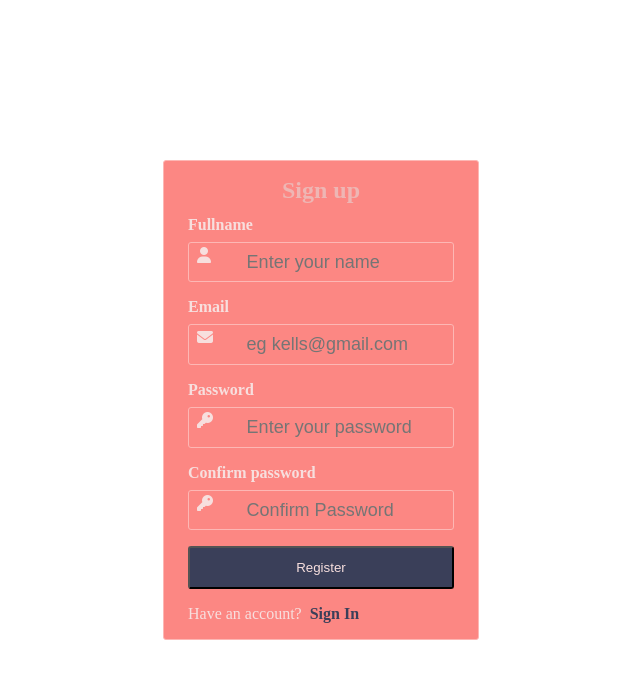
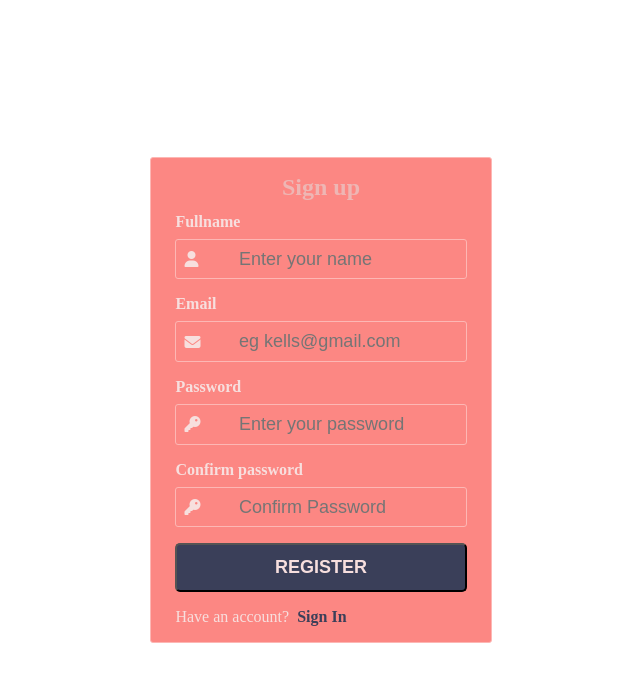
Before and after one commit to fvlly/Task-manager-app-, a web app: file src/login.html in a window 1280 px wide. Shown: the top 682 px of the page, without its empty margins (319-959 px from the left). Run offline with its HTML, style and script files only (its server is not run), Linux system fonts and the light colour scheme; some libraries are stand-ins or nearby versions.

Commit message:
positioned icons perfectly

```diff
--- a/public/css/signup.css
+++ b/public/css/signup.css
@@ -1,15 +1,16 @@
-
-*,*::before, *::after {
+*,
+*::before,
+*::after {
   margin: 0;
   padding: 0;
   box-sizing: border-box;
 }
 
-:root{
+:root {
   --primaryColor-300: hsl(2, 95%, 85%);
   --primaryColor-500: hsl(2, 95%, 75%);
-    --secondaryColor-300:hsl(2, 63%, 92%);
-    --secondaryColor-500:hsl(2, 63%, 82%);
+  --secondaryColor-300: hsl(2, 63%, 92%);
+  --secondaryColor-500: hsl(2, 63%, 82%);
 }
 
 body {
@@ -31,11 +32,11 @@ input {
 a {
   text-decoration: none;
   padding: 0.5em 0.25em;
-   color:  hsl(232, 21%, 29%)
+  color: hsl(232, 21%, 29%);
 }
 
 .sign-up-container {
-    border: 1px solid var(--primaryColor-300) ;
+  border: 1px solid var(--primaryColor-300);
   border-radius: 3px;
   padding: 1rem 1.5rem;
   background-color: var(--primaryColor-500);
@@ -63,8 +64,13 @@ label {
   justify-content: space-between;
   border: 1px solid var(--primaryColor-300);
   border-radius: 3px;
-    margin: 0.5rem  0;
+  margin: 0.5rem 0;
   padding: 0.25em 0.5em;
+}
+
+.icon-container {
+  display: flex;
+  align-items: center;
 }
 
 .input-container input {
@@ -74,12 +80,14 @@ label {
 .btn {
   display: inline-block;
   width: 100%;
+  font-size: 1.125rem;
+  font-weight: bold;
   padding: 0.75rem 0.5rem;
   outline: none;
   outline: none;
   margin-bottom: 1rem;
-    border-radius: 3px;
-    background-color:  hsl(232, 21%, 29%);
+  border-radius: 5px;
+  background-color: hsl(232, 21%, 29%);
   color: var(--secondaryColor-300);
 }
 
--- a/src/login.html
+++ b/src/login.html
@@ -7,51 +7,59 @@
     <title>SignUp</title>
 
     <!-- font awesome kit -->
-<script src="https://kit.fontawesome.com/c6eadd0fb1.js" crossorigin="anonymous" ></script>
+    <script
+      src="https://kit.fontawesome.com/c6eadd0fb1.js"
+      crossorigin="anonymous"
+    ></script>
     <!-- custom singup css -->
-    <link rel="stylesheet" href="../public/css/signup.css">
+    <link rel="stylesheet" href="../public/css/signup.css" />
   </head>
   <body>
-
-
     <div class="sign-up-container">
       <header><h1>Sign up</h1></header>
       <form action="/" method="post">
-
         <div class="form-item-container">
           <label for="fullName">Fullname</label>
           <div class="input-container">
-                <i class="fa-solid fa-user"></i>
+            <div class="icon-container"><i class="fa-solid fa-user"></i></div>
 
-                <input type="text" id="fullName" placeholder="Enter your name">
+            <input type="text" id="fullName" placeholder="Enter your name" />
           </div>
         </div>
         <div class="form-item-container">
           <label for="fullName">Email</label>
           <div class="input-container">
+            <div class="icon-container">
               <i class="fa-solid fa-envelope"></i>
-                <input type="text" id="fullName" placeholder="eg kells@gmail.com">
+            </div>
+
+            <input type="text" id="fullName" placeholder="eg kells@gmail.com" />
           </div>
         </div>
         <div class="form-item-container">
-                <label for="fullName">  Password</label>
+          <label for="fullName"> Password</label>
           <div class="input-container">
-                <i class="fa-solid fa-key"></i>
-                <input type="text" id="fullName" placeholder="Enter your password">
+            <div class="icon-container"><i class="fa-solid fa-key"></i></div>
+
+            <input
+              type="text"
+              id="fullName"
+              placeholder="Enter your password"
+            />
           </div>
         </div>
         <div class="form-item-container">
           <label for="fullName">Confirm password</label>
           <div class="input-container">
-                <i class="fa-solid fa-key"></i>
-                <input type="text" id="fullName" placeholder="Confirm Password">
+            <div class="icon-container"><i class="fa-solid fa-key"></i></div>
+
+            <input type="text" id="fullName" placeholder="Confirm Password" />
           </div>
         </div>
 
-            <button type="submit" class="btn sign-up">Register</button>
+        <button type="submit" class="btn sign-up">REGISTER</button>
         <span>Have an account?</span> <a href="#"><strong>Sign In</strong> </a>
       </form>
     </div>
-
   </body>
 </html>
```
Lines whose indentation alone changed are shown as unchanged.
